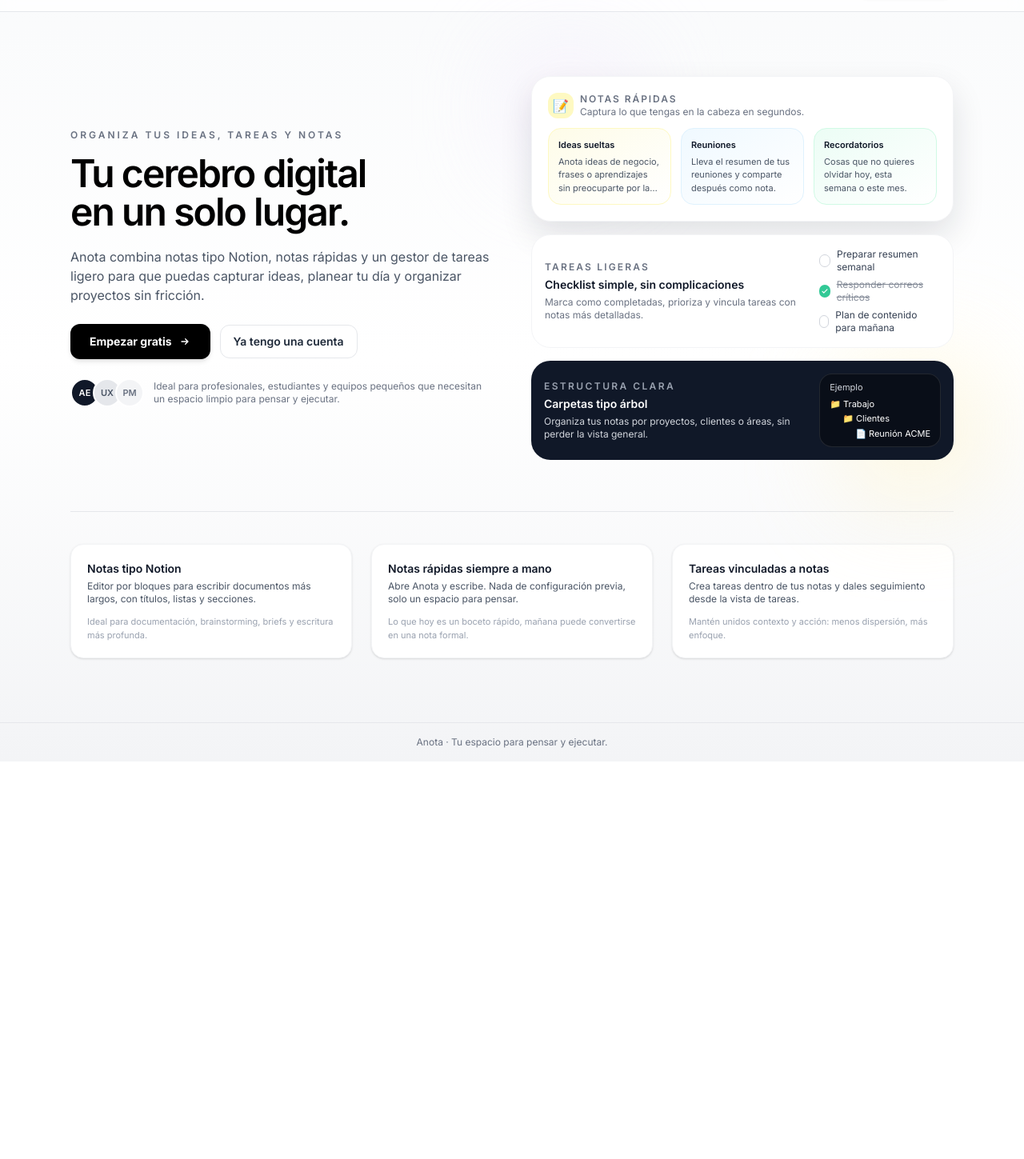
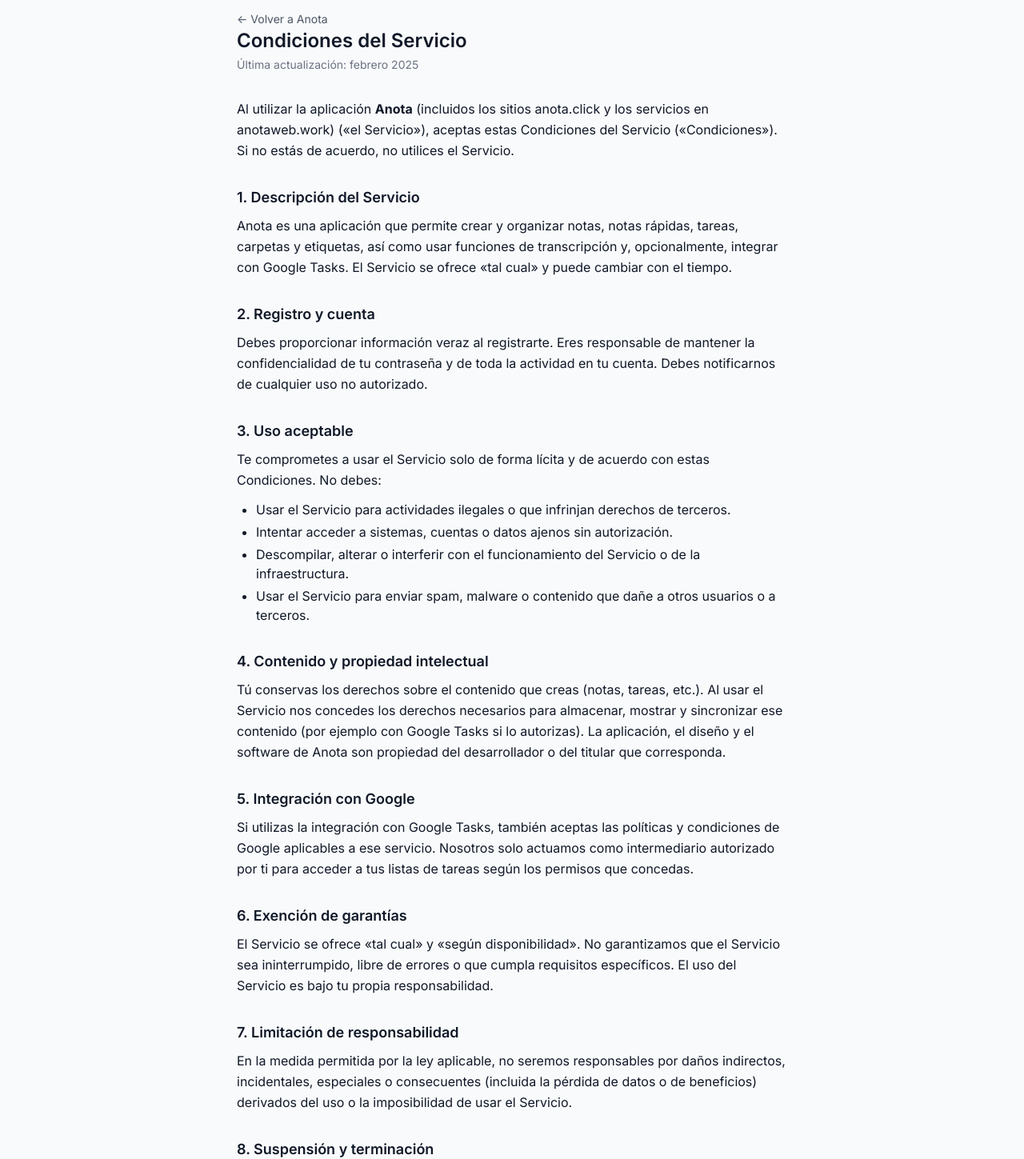
Before and after one commit to AndresFelipe23/AnotaWEB, a React (Vite) app: page /condiciones-servicio in a window 1280 px wide. Before the commit this address led to /. Shown: the part 58-1507 px from the top of the page at 80% size. Before the commit the page ends 1010 px from the top, so only its background shows below. Built offline with nearby package versions, Linux system fonts and the light colour scheme; no server answers.

Commit message:
Agregue enlaces a la política de privacidad y términos de servicio en LandingPage; actualice el enrutamiento en el componente de la aplicación

```diff
--- a/src/App.tsx
+++ b/src/App.tsx
@@ -10,6 +10,8 @@
 import { DashboardPage } from './components/DashboardPage';
 import { MeetingTranscriberPage } from './components/MeetingTranscriberPage';
 import { LandingPage } from './components/LandingPage';
+import { PoliticaPrivacidad } from './components/PoliticaPrivacidad';
+import { CondicionesServicio } from './components/CondicionesServicio';
 
 function App() {
   const { isAuthenticated, isLoading } = useAuth();
@@ -32,6 +34,8 @@
   return (
     <BrowserRouter>
       <Routes>
+        <Route path="/politica-privacidad" element={<PoliticaPrivacidad />} />
+        <Route path="/condiciones-servicio" element={<CondicionesServicio />} />
         {!isAuthenticated ? (
           <>
             <Route path="/" element={<LandingPage />} />
--- /dev/null
+++ b/src/components/CondicionesServicio.tsx
@@ -0,0 +1,82 @@
+import { Link } from 'react-router-dom';
+
+const styles = {
+  wrap: 'max-w-[720px] mx-auto px-4 py-10 text-gray-900',
+  h1: 'text-2xl font-semibold mb-1',
+  updated: 'text-gray-500 text-sm mb-8',
+  h2: 'text-lg font-semibold mt-8 mb-2',
+  p: 'mb-3 leading-relaxed',
+  ul: 'list-disc pl-6 mb-3 space-y-1',
+  a: 'text-blue-600 hover:underline',
+  back: 'inline-block mt-8 text-sm text-gray-600 hover:text-black',
+};
+
+export function CondicionesServicio() {
+  return (
+    <div className="min-h-screen bg-gray-50">
+      <div className={styles.wrap}>
+        <Link to="/" className={styles.back}>← Volver a Anota</Link>
+        <h1 className={styles.h1}>Condiciones del Servicio</h1>
+        <p className={styles.updated}>Última actualización: febrero 2025</p>
+
+        <p className={styles.p}>
+          Al utilizar la aplicación <strong>Anota</strong> (incluidos los sitios anota.click y los servicios en anotaweb.work) («el Servicio»), aceptas estas Condiciones del Servicio («Condiciones»). Si no estás de acuerdo, no utilices el Servicio.
+        </p>
+
+        <h2 className={styles.h2}>1. Descripción del Servicio</h2>
+        <p className={styles.p}>
+          Anota es una aplicación que permite crear y organizar notas, notas rápidas, tareas, carpetas y etiquetas, así como usar funciones de transcripción y, opcionalmente, integrar con Google Tasks. El Servicio se ofrece «tal cual» y puede cambiar con el tiempo.
+        </p>
+
+        <h2 className={styles.h2}>2. Registro y cuenta</h2>
+        <p className={styles.p}>
+          Debes proporcionar información veraz al registrarte. Eres responsable de mantener la confidencialidad de tu contraseña y de toda la actividad en tu cuenta. Debes notificarnos de cualquier uso no autorizado.
+        </p>
+
+        <h2 className={styles.h2}>3. Uso aceptable</h2>
+        <p className={styles.p}>Te comprometes a usar el Servicio solo de forma lícita y de acuerdo con estas Condiciones. No debes:</p>
+        <ul className={styles.ul}>
+          <li>Usar el Servicio para actividades ilegales o que infrinjan derechos de terceros.</li>
+          <li>Intentar acceder a sistemas, cuentas o datos ajenos sin autorización.</li>
+          <li>Descompilar, alterar o interferir con el funcionamiento del Servicio o de la infraestructura.</li>
+          <li>Usar el Servicio para enviar spam, malware o contenido que dañe a otros usuarios o a terceros.</li>
+        </ul>
+
+        <h2 className={styles.h2}>4. Contenido y propiedad intelectual</h2>
+        <p className={styles.p}>
+          Tú conservas los derechos sobre el contenido que creas (notas, tareas, etc.). Al usar el Servicio nos concedes los derechos necesarios para almacenar, mostrar y sincronizar ese contenido (por ejemplo con Google Tasks si lo autorizas). La aplicación, el diseño y el software de Anota son propiedad del desarrollador o del titular que corresponda.
+        </p>
+
+        <h2 className={styles.h2}>5. Integración con Google</h2>
+        <p className={styles.p}>
+          Si utilizas la integración con Google Tasks, también aceptas las políticas y condiciones de Google aplicables a ese servicio. Nosotros solo actuamos como intermediario autorizado por ti para acceder a tus listas de tareas según los permisos que concedas.
+        </p>
+
+        <h2 className={styles.h2}>6. Exención de garantías</h2>
+        <p className={styles.p}>
+          El Servicio se ofrece «tal cual» y «según disponibilidad». No garantizamos que el Servicio sea ininterrumpido, libre de errores o que cumpla requisitos específicos. El uso del Servicio es bajo tu propia responsabilidad.
+        </p>
+
+        <h2 className={styles.h2}>7. Limitación de responsabilidad</h2>
+        <p className={styles.p}>
+          En la medida permitida por la ley aplicable, no seremos responsables por daños indirectos, incidentales, especiales o consecuentes (incluida la pérdida de datos o de beneficios) derivados del uso o la imposibilidad de usar el Servicio.
+        </p>
+
+        <h2 className={styles.h2}>8. Suspensión y terminación</h2>
+        <p className={styles.p}>
+          Podemos suspender o dar por terminado tu acceso al Servicio si incumples estas Condiciones o por motivos operativos o legales. Tú puedes dejar de usar el Servicio en cualquier momento y, cuando lo permita la aplicación, solicitar la eliminación de tu cuenta y datos.
+        </p>
+
+        <h2 className={styles.h2}>9. Modificaciones</h2>
+        <p className={styles.p}>
+          Podemos modificar estas Condiciones. Los cambios se publicarán en esta página con una nueva fecha de «Última actualización». El uso continuado del Servicio tras los cambios constituye la aceptación de las nuevas Condiciones.
+        </p>
+
+        <h2 className={styles.h2}>10. Ley aplicable y contacto</h2>
+        <p className={styles.p}>
+          Estas Condiciones se rigen por las leyes aplicables en Colombia (o el país que indiques según tu ubicación). Para consultas: <a href="mailto:afesdev2025@gmail.com" className={styles.a}>afesdev2025@gmail.com</a>.
+        </p>
+      </div>
+    </div>
+  );
+}
--- a/src/components/LandingPage.tsx
+++ b/src/components/LandingPage.tsx
@@ -1,3 +1,4 @@
+import { Link } from 'react-router-dom';
 import logoSvg from '../assets/logo.svg';
 
 export const LandingPage = () => {
@@ -218,8 +219,13 @@
         </section>
       </main>
 
-      <footer className="border-t border-gray-200 py-4 text-xs text-gray-500 text-center">
-        Anota · Tu espacio para pensar y ejecutar.
+      <footer className="border-t border-gray-200 py-6 text-xs text-gray-500 text-center">
+        <p className="mb-2">Anota · Tu espacio para pensar y ejecutar.</p>
+        <p>
+          <Link to="/politica-privacidad" className="text-gray-600 hover:text-black underline">Política de Privacidad</Link>
+          {' · '}
+          <Link to="/condiciones-servicio" className="text-gray-600 hover:text-black underline">Condiciones del Servicio</Link>
+        </p>
       </footer>
     </div>
   );
--- /dev/null
+++ b/src/components/PoliticaPrivacidad.tsx
@@ -0,0 +1,71 @@
+import { Link } from 'react-router-dom';
+
+const styles = {
+  wrap: 'max-w-[720px] mx-auto px-4 py-10 text-gray-900',
+  h1: 'text-2xl font-semibold mb-1',
+  updated: 'text-gray-500 text-sm mb-8',
+  h2: 'text-lg font-semibold mt-8 mb-2',
+  p: 'mb-3 leading-relaxed',
+  ul: 'list-disc pl-6 mb-3 space-y-1',
+  a: 'text-blue-600 hover:underline',
+  back: 'inline-block mt-8 text-sm text-gray-600 hover:text-black',
+};
+
+export function PoliticaPrivacidad() {
+  return (
+    <div className="min-h-screen bg-gray-50">
+      <div className={styles.wrap}>
+        <Link to="/" className={styles.back}>← Volver a Anota</Link>
+        <h1 className={styles.h1}>Política de Privacidad</h1>
+        <p className={styles.updated}>Última actualización: febrero 2025</p>
+
+        <p className={styles.p}>
+          Anota es un servicio que te permite organizar notas, tareas, carpetas y transcripciones. Esta política describe qué información recopilamos, cómo la usamos y tus derechos al utilizar <strong>anota.click</strong> y los servicios asociados (incluida la API en anotaweb.work).
+        </p>
+
+        <h2 className={styles.h2}>1. Información que recopilamos</h2>
+        <ul className={styles.ul}>
+          <li><strong>Datos de cuenta:</strong> nombre, correo electrónico y contraseña (almacenada de forma segura) al registrarte.</li>
+          <li><strong>Contenido que creas:</strong> notas, notas rápidas, tareas, carpetas y etiquetas que guardas en la aplicación.</li>
+          <li><strong>Integración con Google Tasks:</strong> si conectas tu cuenta de Google, almacenamos tokens de acceso necesarios para leer y actualizar tus listas de tareas en Google Tasks; no almacenamos tu contraseña de Google.</li>
+          <li><strong>Uso del servicio:</strong> podemos registrar direcciones IP, tipo de navegador y acciones generales para el funcionamiento y la seguridad del servicio.</li>
+        </ul>
+
+        <h2 className={styles.h2}>2. Uso de la información</h2>
+        <p className={styles.p}>
+          Utilizamos la información para: proporcionar y mejorar el servicio, autenticarte, sincronizar con Google Tasks si lo autorizas, responder soporte y cumplir obligaciones legales cuando sea necesario.
+        </p>
+
+        <h2 className={styles.h2}>3. Almacenamiento y seguridad</h2>
+        <p className={styles.p}>
+          Los datos se almacenan en servidores seguros. Las contraseñas se protegen con técnicas de cifrado adecuadas. Los tokens de Google se guardan de forma segura y se usan solo para las funciones que autorizas.
+        </p>
+
+        <h2 className={styles.h2}>4. Compartir datos</h2>
+        <p className={styles.p}>
+          No vendemos tu información personal. Podemos compartir datos solo: (a) con proveedores que nos ayudan a operar el servicio (hosting, bases de datos), (b) con Google cuando usas la integración de Google Tasks, bajo sus propias políticas, y (c) cuando la ley lo exija.
+        </p>
+
+        <h2 className={styles.h2}>5. Tus derechos</h2>
+        <p className={styles.p}>
+          Puedes acceder, corregir o solicitar la eliminación de tus datos de cuenta y contenido desde la aplicación o contactándonos. Puedes desconectar la integración de Google en cualquier momento desde la sección de Tareas.
+        </p>
+
+        <h2 className={styles.h2}>6. Cookies y tecnologías similares</h2>
+        <p className={styles.p}>
+          Utilizamos cookies o almacenamiento local necesarios para la sesión, el inicio de sesión y las preferencias. No usamos cookies de terceros para publicidad.
+        </p>
+
+        <h2 className={styles.h2}>7. Cambios</h2>
+        <p className={styles.p}>
+          Podemos actualizar esta política ocasionalmente. La versión vigente se publicará en esta página con la fecha de última actualización.
+        </p>
+
+        <h2 className={styles.h2}>8. Contacto</h2>
+        <p className={styles.p}>
+          Para preguntas sobre privacidad o ejercer tus derechos: <a href="mailto:afesdev2025@gmail.com" className={styles.a}>afesdev2025@gmail.com</a>.
+        </p>
+      </div>
+    </div>
+  );
+}
```
